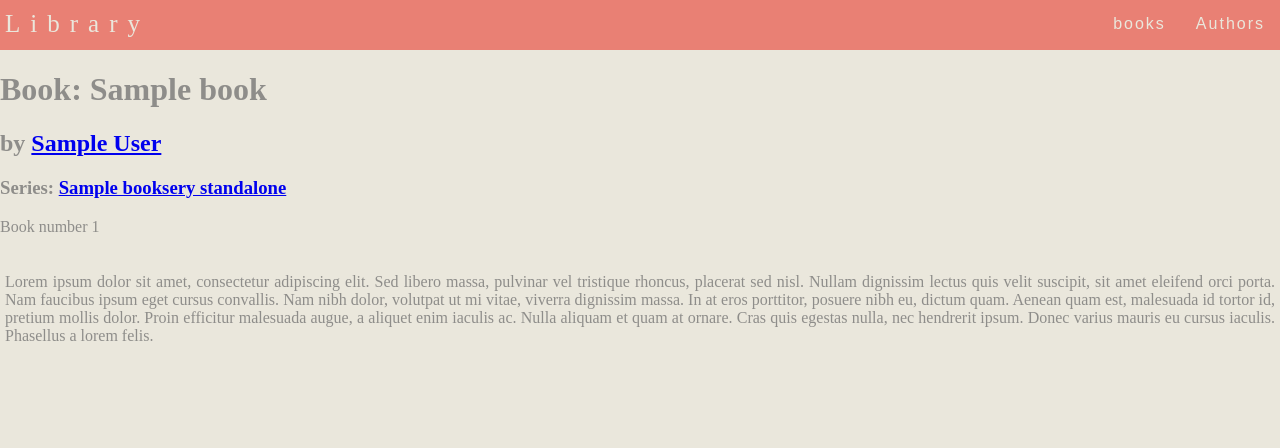
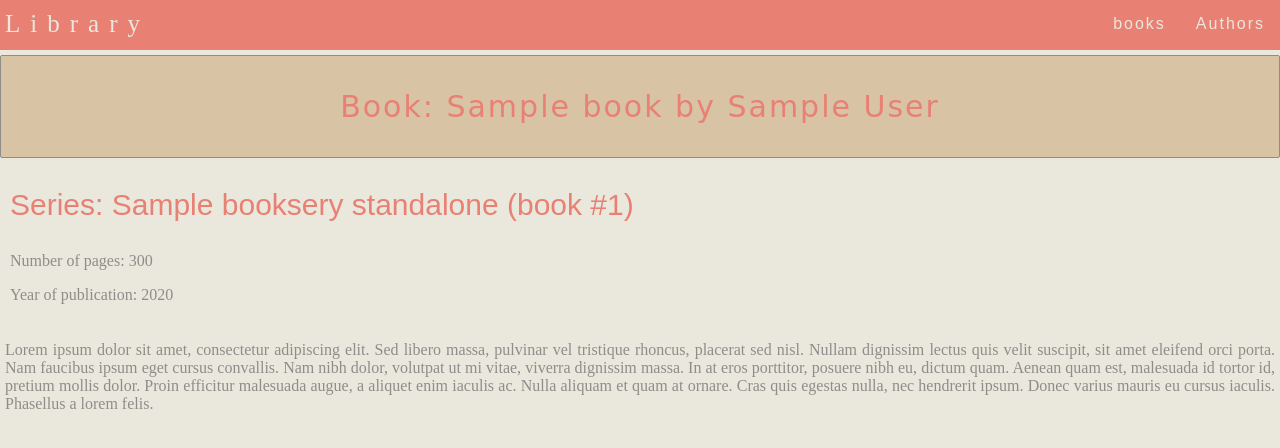
Before and after one commit to Shushunya/library-project, a Django app: page /books/1 in a window 1280 px wide. Shown: the top 448 px of the page. Run offline with Django 4.2, Linux system fonts and the light colour scheme; tables that the repository leaves empty hold one stand-in row (values such as "Sample post").

Commit message:
book detail updated

```diff
--- a/mystaticfiles/book/detail.css
+++ b/mystaticfiles/book/detail.css
@@ -0,0 +1,34 @@
+.book-title {
+    background-color: #D8C3A5;
+    color: #E98074;
+    margin-top: 5px;
+    padding: 3px;
+    text-align: center;
+    border: 1px solid #8E8D8A;
+    border-radius: 2px;
+    font-size: 30px;
+    letter-spacing: 2px;
+    font-family: cursive;
+}
+
+.book-title a {
+    color: #E98074;
+    text-decoration: none;
+}
+
+.general-info {
+    margin: 10px;
+
+}
+
+.series {
+    color: #E98074;
+    font-size: 30px;
+    font-family: sans-serif;
+
+}
+
+.series a {
+    text-decoration: none;
+    color: #E98074;
+}
--- a/mystaticfiles/style.css
+++ b/mystaticfiles/style.css
@@ -1,4 +1,5 @@
 @import url("./book/list.css");
+@import url("./book/detail.css");
 
 body {
     background-color: #EAE7DC;
--- a/templates/book/detail.html
+++ b/templates/book/detail.html
@@ -3,12 +3,21 @@
 {% block title %}{{ book.title }}{% endblock %}
 
 {% block content %}
-    <h1>Book: {{ book.title }}</h1>
-    <h2>by {% for author in authors %}
-        <a href="{% url 'author:detail-view' author.id %}">{{ author.fullname }}</a>
-        {% endfor %}</h2>
-    {% if series %}
-    <h3>Series: <a href="{% url 'book:series-detail' series.id %}">{{ series.title }}</a></h3>
-    <p>Book number {{ series.book_number }}</p>
-    {% endif %}
+    <div class="book-title">
+        <p>Book: {{ book.title }} by
+            {% for author in authors %}
+                <a href="{% url 'author:detail-view' author.id %}">{{ author.fullname }}</a>
+            {% endfor %}</p>
+    </div>
+
+    <div class="general-info">
+        {% if series %}
+        <div class="series">
+            <p>Series: <a href="{% url 'book:series-detail' series.id %}">{{ series.title }}</a> (book #{{ series.book_number }})</p>
+        </div>
+        {% endif %}
+        <p>Number of pages: 300</p>
+        <p>Year of publication: 2020 </p>
+
+    </div>
 {% endblock %}
```
